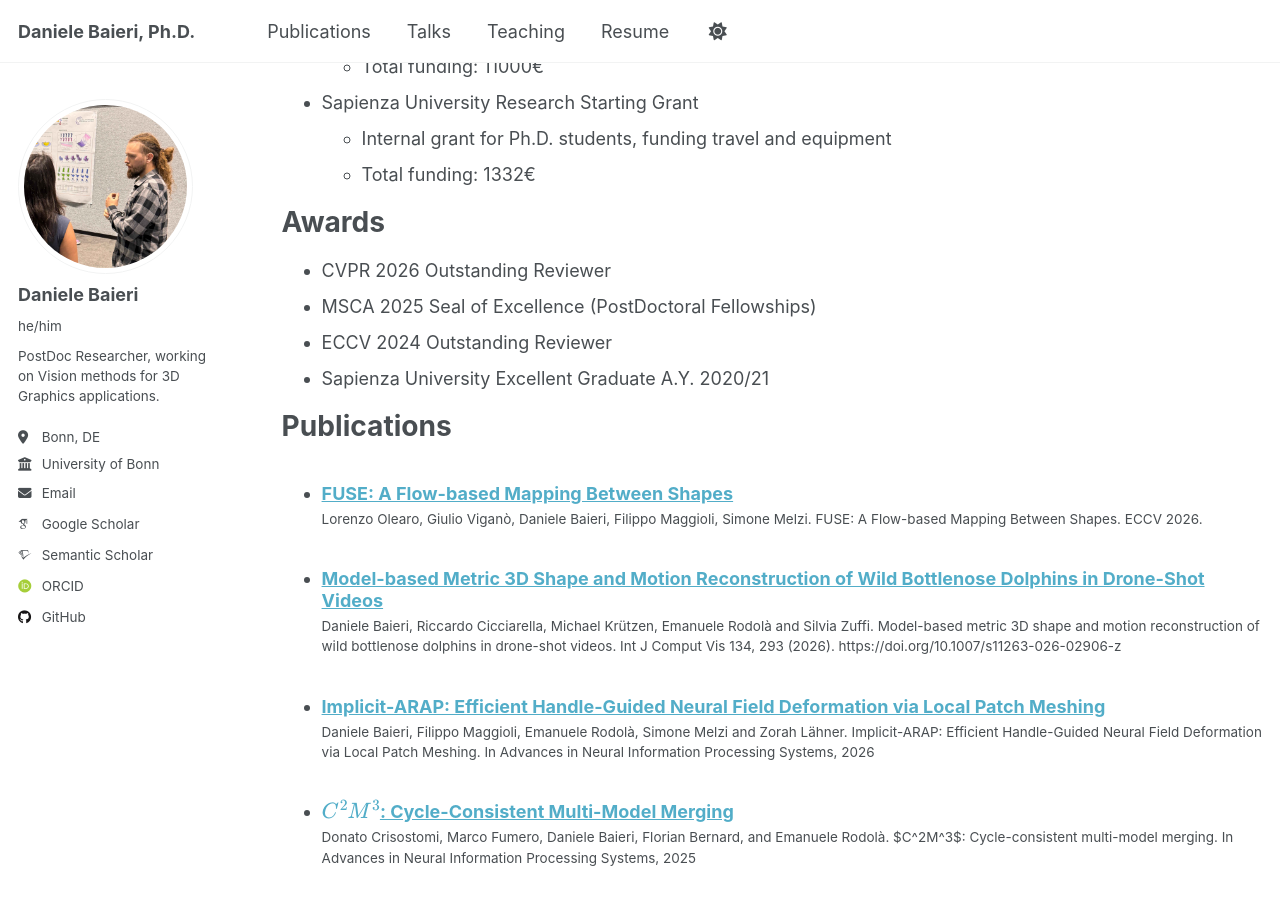
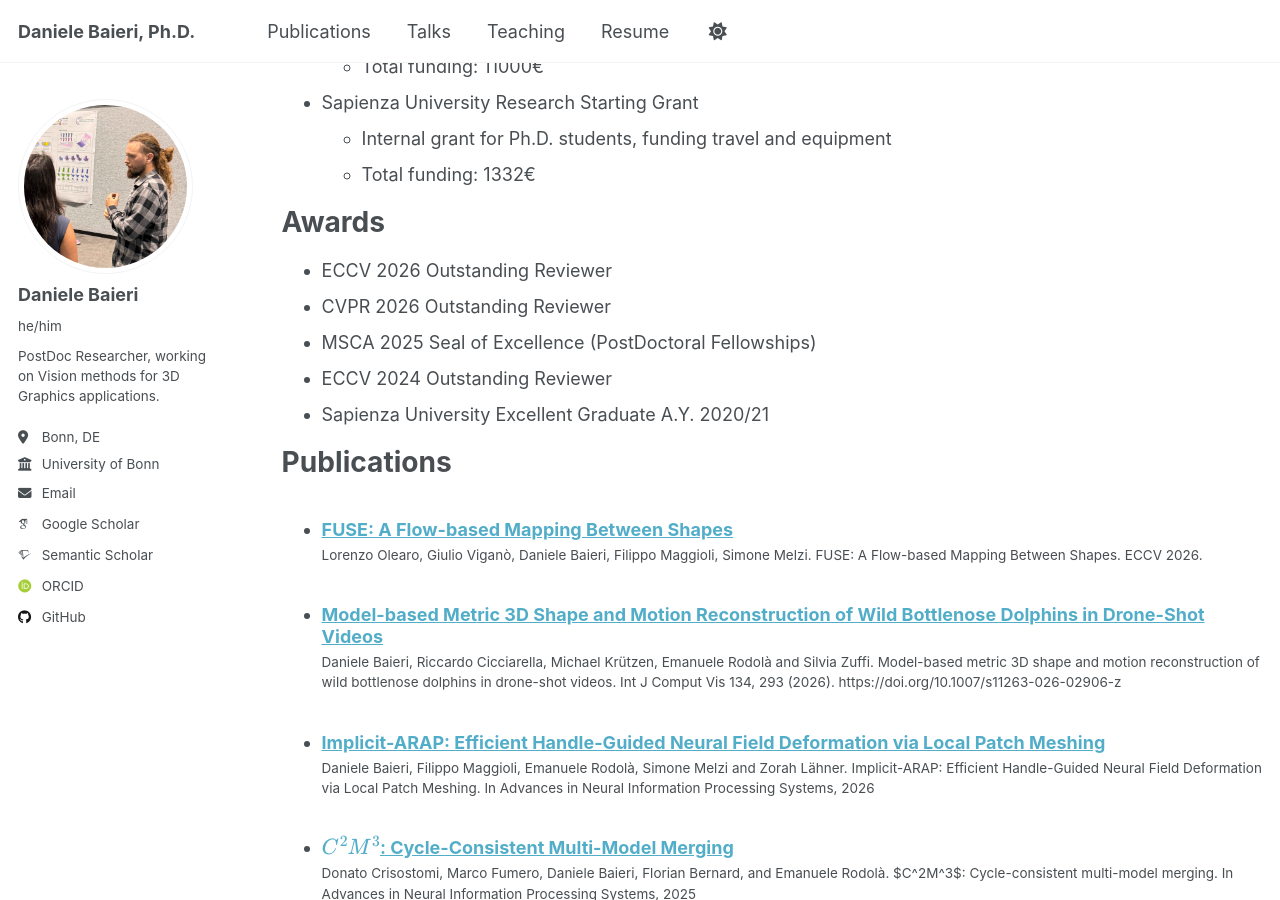
Before and after one commit to dbaieri/dbaieri.github.io, a Jekyll site: the page built from _pages/cv.md, in a window 1280 px wide and 900 px high, scrolled down 1126 px. Built offline with Jekyll 4.4.1, drawn with Linux system fonts in a browser that asks for light colours; some web fonts are replaced.

Commit message:
eccv news

```diff
--- a/_pages/cv.md
+++ b/_pages/cv.md
@@ -48,6 +48,7 @@ Grants
 
 Awards
 ======
+* ECCV 2026 Outstanding Reviewer
 * CVPR 2026 Outstanding Reviewer
 * MSCA 2025 Seal of Excellence (PostDoctoral Fellowships)
 * ECCV 2024 Outstanding Reviewer
```
